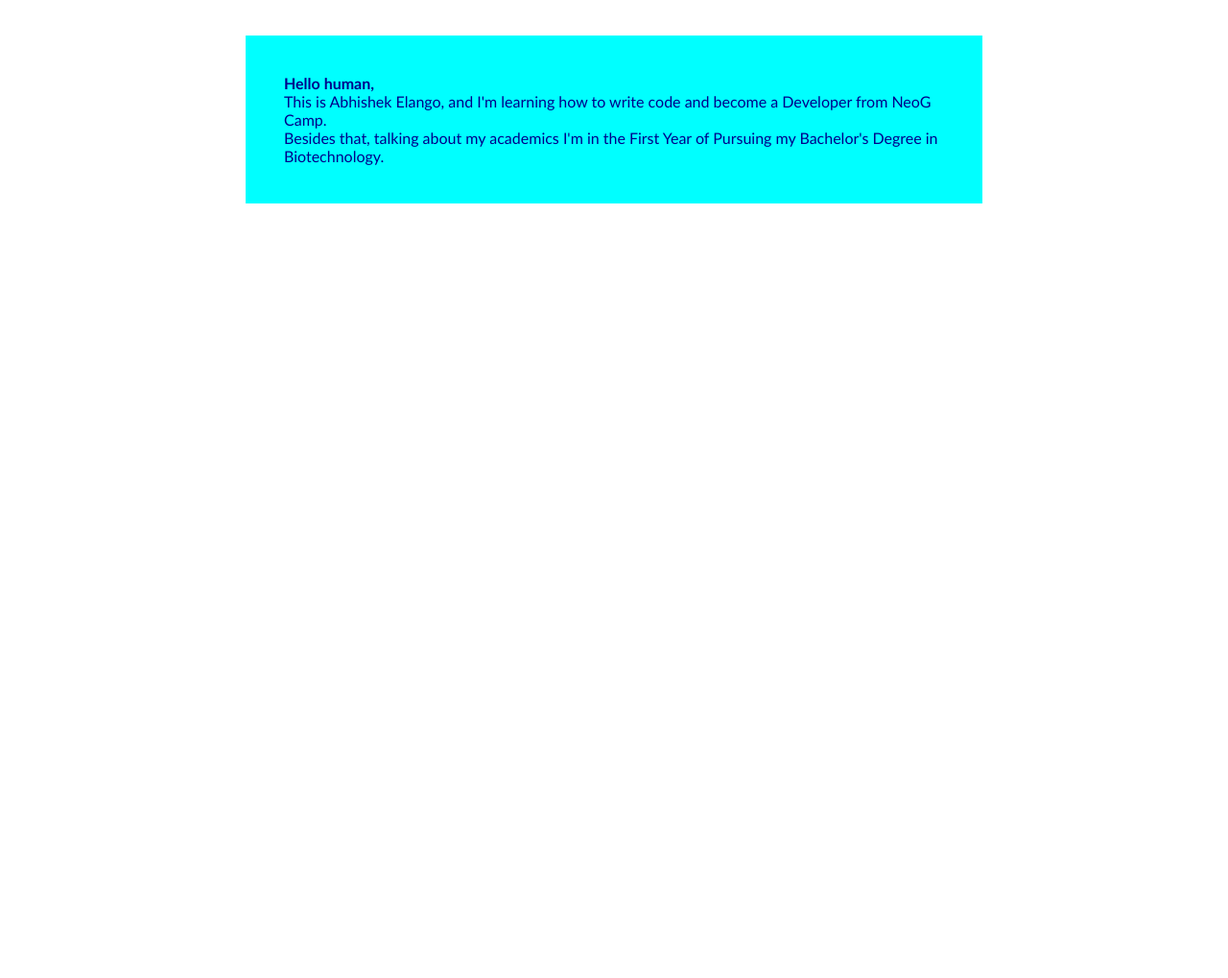
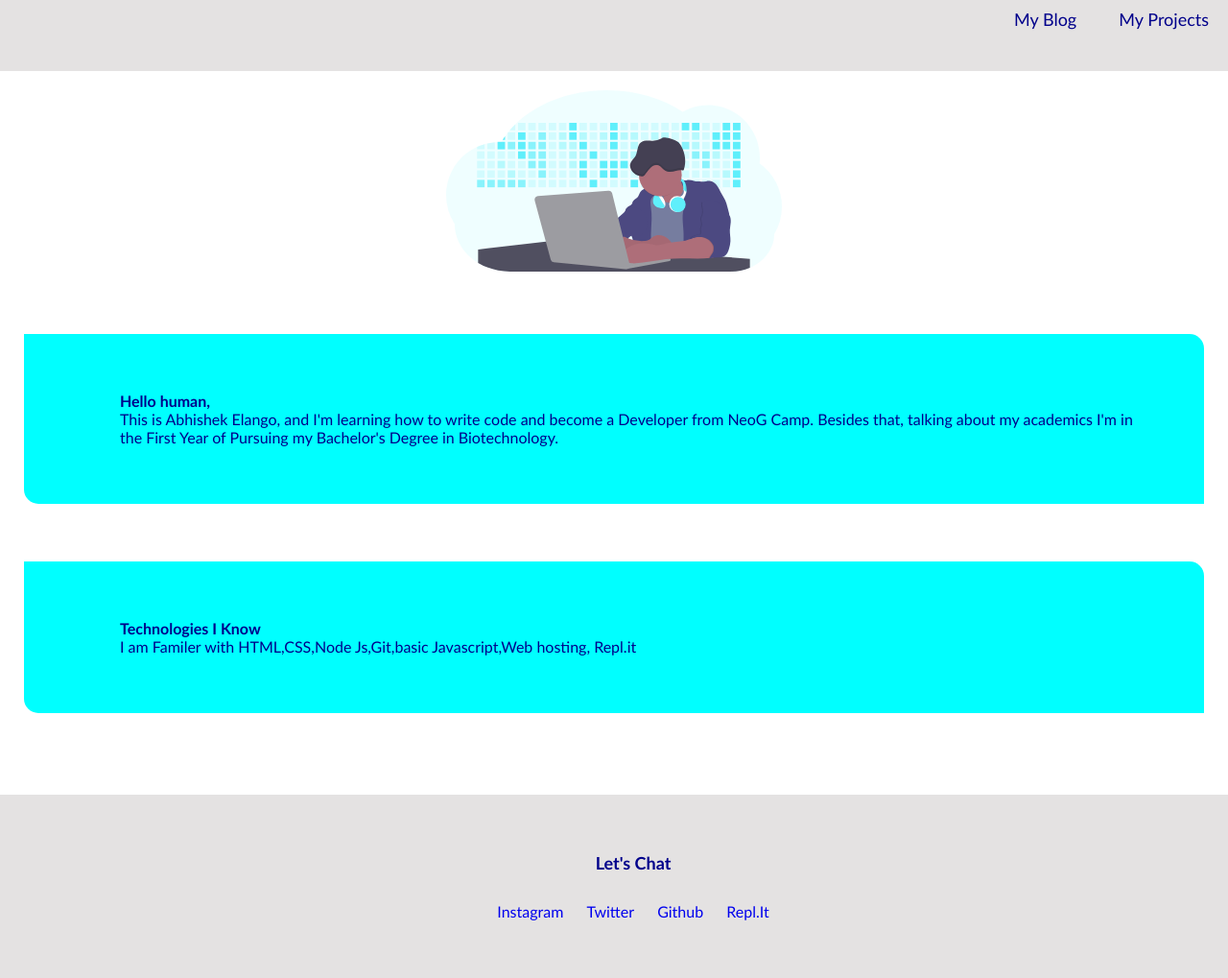
Before and after one commit to abhishekelango/Abhishek-Elango, a plain HTML site: page index.html in a window 1280 px wide. Shown: the part 65-1084 px from the top of the page at 96% size. Before the commit the page ends 800 px from the top, so only its background shows below. Drawn offline with Linux system fonts and the light colour scheme.

Commit message:
Completed Portfolio

```diff
--- a/index.html
+++ b/index.html
@@ -10,9 +10,9 @@
 
 <body>
     <!-- Logo of the Page using Texts-->
-    <div class="logo">
+    <header>
         <h1>Abhishek Elango</h1>
-    </div>
+
 
         <!-- nav bar -->
         <div class="header">
@@ -25,14 +25,36 @@
                     </li>
                 </ul>
             </nav>
+        </div>
+    </header>
+
+    <hero>
+        <img class="hero-img" src="images/hero1.svg">
+    </hero>
     <main>
+
+        <div class="about">
             <h4>
                 Hello human, </h4>
-            This is Abhishek Elango, and I'm learning how to write code and become a Developer from NeoG Camp.
-            <p></p> Besides that, talking about my academics I'm in the First Year of Pursuing my Bachelor's Degree in Biotechnology.
+            This is Abhishek Elango, and I'm learning how to write code and become a Developer from NeoG Camp. Besides that, talking about my academics I'm in the First Year of Pursuing my Bachelor's Degree in Biotechnology.
+        </div>
 
+        <div class="tech-i-know">
+            <h4>Technologies I Know</h4>
+            I am Familer with HTML,CSS,Node Js,Git,basic Javascript,Web hosting, Repl.it
+        </div>
     </main>
-    </div>
+    <footer>
+        <h4> Let's Chat</h4>
+        <ul>
+            <li>
+                <a href="https://instagram.com/abhishekelango">Instagram</a>
+                <a href="https://twitter.com/abhishek_elango">Twitter</a>
+                <a href="https://github.com/abhishekelango">Github</a>
+                <a href="https://repl.it/@AbhishekElango">Repl.It</a>
+            </li>
+        </ul>
+    </footer>
 </body>
 
 </html>
--- a/style.css
+++ b/style.css
@@ -4,36 +4,153 @@
     font-family: 'Trebuchet MS', 'Lucida Sans Unicode', 'Lucida Grande', 'Lucida Sans', Arial, sans-serif
 }
 
-.logo {
-    height: 1vh;
+.header {
+    height: 10vh;
+    background-color: rgb(228, 226, 226);
 }
 
-.logo h1 {
+h1 {
     color: darkblue;
     padding: 10px;
+    background-color: rgb(228, 226, 226);
 }
 
-ul {
+nav ul {
     float: right;
     margin-top: 15px;
     list-style-type: none;
 }
 
-ul li {
+nav ul li {
     display: inline-block;
 }
 
-ul li a {
+nav ul li a {
+    font-size: 18px;
+    color: darkblue;
     text-decoration: none;
     padding: 5px 20px;
 }
 
+hero {
+    margin-top: 20px;
+    display: flex;
+    align-items: center;
+    justify-content: center;
+}
+
+hero .hero-img {
+    max-width: 350px;
+}
+
 main {
     display: inline-block;
+    margin-top: 40px;
+    padding: 25px;
+}
+
+main .about {
+    padding: 60px 60px 60px 100px;
+    color: darkblue;
+    background-color: cyan;
+    border-bottom-left-radius: 15px;
+    border-top-right-radius: 15px;
+}
+
+.projects {
+    margin: 10px;
+    padding: 40px 60px 40px 10px;
+    color: darkblue;
+    background-color: cyan;
+    border-radius: 0px 15px;
+}
+
+.btns {}
+
+.btns ul {
+    padding-top: 40px;
+}
+
+.project-1 {}
+
+.project-2 {
     margin-top: 60px;
-    margin-left: 20%;
-    margin-right: 20%;
-    padding: 40px;
+}
+
+.btns ul li {
+    margin-top: 40px;
+    text-decoration: none;
+    display: inline;
+}
+
+.btns ul li a {
+    text-decoration: none;
+    background-color: rgb(228, 226, 226);
+    margin: 20px;
+    padding: 20px 15px;
+    color: darkblue;
+    border-radius: 0px 15px 0px 15px;
+}
+
+.blog {
+    color: darkblue;
+    margin-top: 60px;
+    padding: 10px;
+}
+
+.blog .content {
+    padding: 40px 60px 40px 10px;
     color: darkblue;
     background-color: cyan;
 }
+
+.about :hover {
+    color: cyan;
+    background-color: darkblue;
+}
+
+.tech-i-know {
+    margin-top: 60px;
+    padding: 60px 60px 60px 100px;
+    color: darkblue;
+    background-color: cyan;
+    border-bottom-left-radius: 15px;
+    border-top-right-radius: 15px;
+}
+
+.tech-i-know h4:hover {
+    color: cyan;
+    background-color: darkblue;
+}
+
+footer {
+    margin-top: 60px;
+    padding: 60px 60px 60px 100px;
+    background-color: rgb(228, 226, 226);
+    color: darkblue;
+}
+
+footer h4 {
+    font-size: 18px;
+    margin-bottom: 30px;
+    display: flex;
+    align-items: center;
+    justify-content: center;
+}
+
+footer ul {
+    display: flex;
+    align-items: center;
+    justify-content: center;
+}
+
+footer ul li {
+    text-decoration: none;
+    display: inline;
+}
+
+footer ul li a {
+    font-size: 16px;
+    text-decoration: none;
+    padding: 10px;
+}
```
Also changed, not shown: blog.html (+39 -1 lines), projects.html (+28 -3 lines), images/hero1.svg (added). Lines whose indentation alone changed are shown as unchanged.
